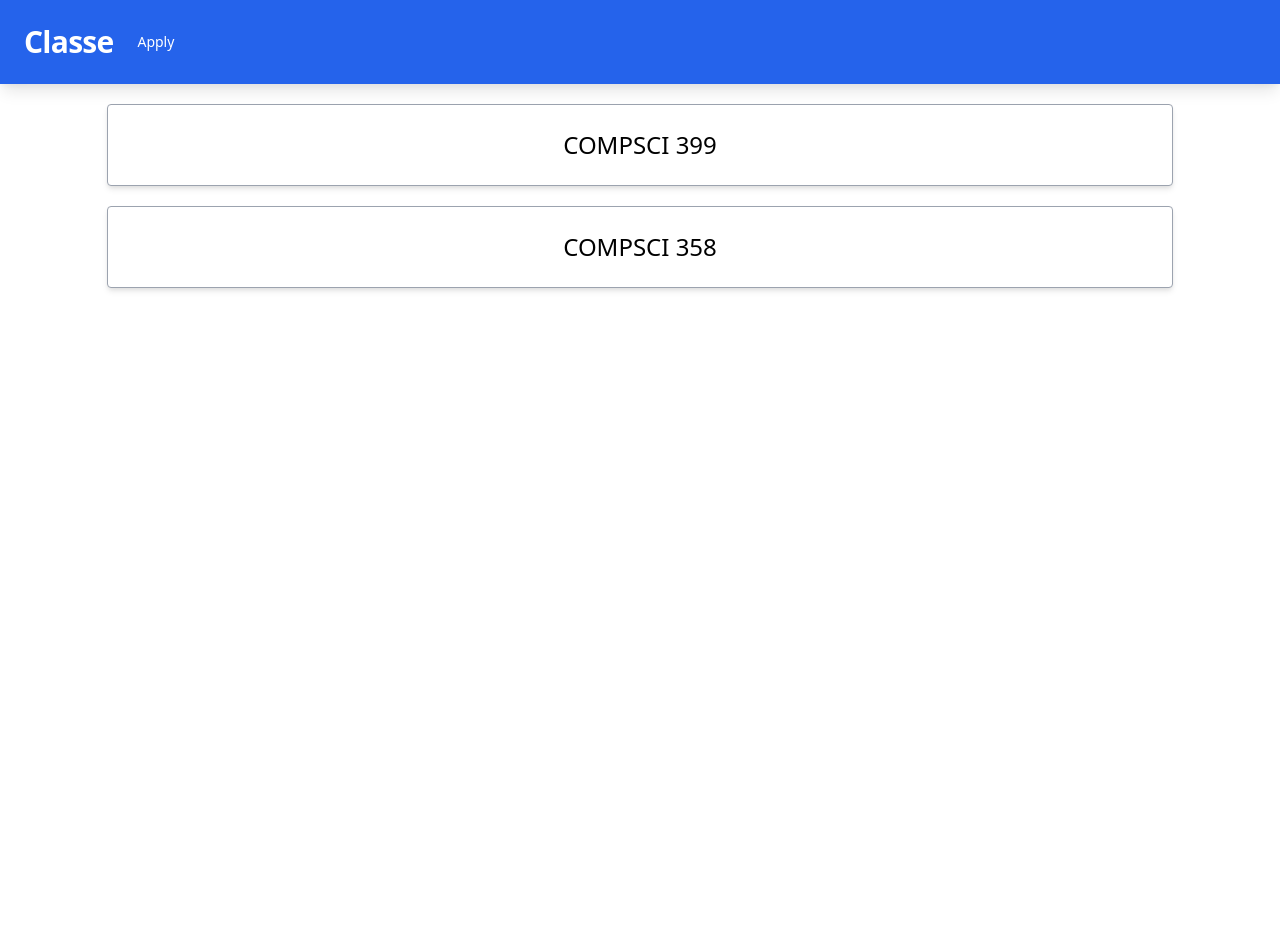
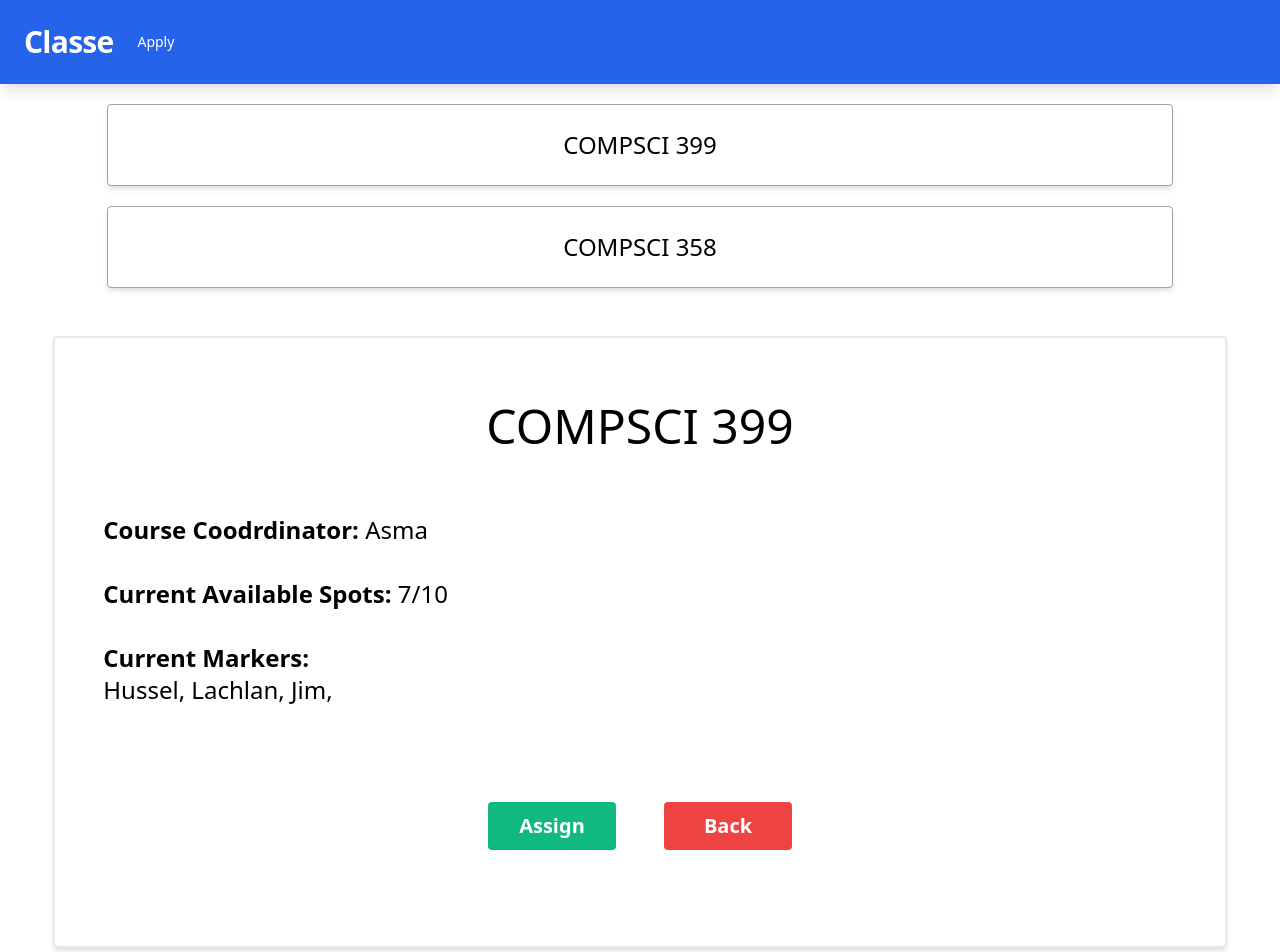
Before and after one commit to uoa-compsci-399/marker-allocation-tool-ui, a React (Create React App) app: page / in a window 1280 px wide. Shown: the top 952 px of the page. Before the commit the page ends 800 px from the top, so only its background shows below. Built offline with nearby package versions, Linux system fonts and the light colour scheme.

Commit message:
Course View UI added

```diff
--- /dev/null
+++ b/src/pages/CourseViewPage/ButtonGroup.tsx
@@ -0,0 +1,14 @@
+import React from 'react';
+
+import Button from '../../components/common-ui/BasicButton';
+
+const ButtonGroup = (): JSX.Element => {
+  return (
+    <div className="text-center space-x-12 my-24">
+      <Button colour="green" title="Assign" />
+      <Button colour="red" title="Back" />
+    </div>
+  );
+};
+
+export default ButtonGroup;
--- a/src/pages/CourseViewPage/Course.tsx
+++ b/src/pages/CourseViewPage/Course.tsx
@@ -1,6 +1,4 @@
 import React from 'react';
-
-// courseCood, courseId, courseName, availableSpots, maxSpots, currentMarkers
 
 interface CourseProps {
   courseCood: string;
@@ -12,18 +10,18 @@ interface CourseProps {
 }
 
 const Course = ({
-  courseCood,
+  //   courseCood,
   courseId,
   courseName,
-  availableSpots,
-  maxSpots,
-  currentMarkers,
-}: CourseProps): JSX.Element => {
+}: //   availableSpots,
+//   maxSpots,
+//   currentMarkers,
+CourseProps): JSX.Element => {
   return (
     <div className="w-5/6 h-full  overflow-auto bg-white mx-auto rounded shadow-md border-gray-400 border my-5 py-4">
       <div className="md:flex">
         <a
-          href={`/${courseId}`}
+          href={`/courses/${courseId}`}
           className="w-full text-center text-2xl my-2 font-medium hover:text-blue-600"
         >
           {courseName}
--- a/src/pages/CourseViewPage/CourseDetail.tsx
+++ b/src/pages/CourseViewPage/CourseDetail.tsx
@@ -1,7 +1,50 @@
 import React from 'react';
 
-const CourseDetail = (): JSX.Element => {
-  return <div>CourseDetail</div>;
+import ButtonGroup from './ButtonGroup';
+import { CourseData } from './type';
+
+interface CourseDetailProps {
+  courseData: CourseData[];
+}
+
+const CourseDetail = ({ courseData }: CourseDetailProps): JSX.Element => {
+  const {
+    courseCood,
+    // courseId,
+    courseName,
+    availableSpots,
+    maxSpots,
+    currentMarkers,
+  } = courseData[0];
+
+  const markers = currentMarkers.map((marker: string) => {
+    return (
+      <a href="/" className="">
+        {marker},{' '}
+      </a>
+    );
+  });
+
+  return (
+    <div className="w-11/12 h-full border-2 mx-auto shadow-md my-12 rounded">
+      <div className="text-center text-5xl my-16">{courseName}</div>
+      <div className="font-semibold text-2xl ml-12 my-8">
+        Course Coodrdinator:{' '}
+        <a href="/" className="font-normal">
+          {courseCood}
+        </a>
+      </div>
+      <div className="font-semibold text-2xl ml-12 my-8">
+        Current Available Spots:{' '}
+        <span className="font-normal">{`${availableSpots}/${maxSpots}`}</span>
+      </div>
+      <div className="font-semibold text-2xl ml-12 my-6">
+        Current Markers:
+        <div className="font-normal">{markers}</div>
+      </div>
+      <ButtonGroup />
+    </div>
+  );
 };
 
 export default CourseDetail;
--- a/src/pages/CourseViewPage/CourseList.tsx
+++ b/src/pages/CourseViewPage/CourseList.tsx
@@ -1,33 +1,23 @@
 import React from 'react';
 
 import Course from './Course';
+import { CourseData } from './type';
 
-const CourseList = (): JSX.Element => {
-  // Pretend that we fetch data from API by
-  // const dummyCourseData = await fetch(URL blah blah)
-  // And maybe that data will be something like:
-  const dummyCourseData = [
-    {
-      courseCood: 'Asma',
-      courseId: '399',
-      courseName: 'COMPSCI 399',
-      availableSpots: '7',
-      maxSpots: '10',
-      currentMarkers: ['Hussel', 'Lachlan', 'Darren'],
-    },
-    {
-      courseCood: 'John Doe',
-      courseId: '358',
-      courseName: 'COMPSCI 358',
-      availableSpots: '2',
-      maxSpots: '10',
-      currentMarkers: ['Darren', 'Songyan', 'Jim'],
-    },
-  ];
+interface CourseListProps {
+  courseData: CourseData[];
+}
 
+const CourseList = ({ courseData }: CourseListProps): JSX.Element => {
   // render courses with fetched data
-  const renderCourses = dummyCourseData.map(
-    ({ courseCood, courseId, courseName, availableSpots, maxSpots, currentMarkers }) => (
+  const renderCourses = courseData.map(
+    ({
+      courseCood,
+      courseId,
+      courseName,
+      availableSpots,
+      maxSpots,
+      currentMarkers,
+    }: CourseData) => (
       <Course
         courseCood={courseCood}
         courseId={courseId}
--- a/src/pages/CourseViewPage/index.tsx
+++ b/src/pages/CourseViewPage/index.tsx
@@ -1,11 +1,35 @@
 import React from 'react';
 
 import CourseList from './CourseList';
+import CourseDetail from './CourseDetail';
+
+// Pretend that we fetch data from API by
+// const dummyCourseData = await fetch(URL blah blah)
+// And maybe that data will be something like:
+const dummyCourseData = [
+  {
+    courseCood: 'Asma',
+    courseId: 'cs399',
+    courseName: 'COMPSCI 399',
+    availableSpots: '7',
+    maxSpots: '10',
+    currentMarkers: ['Hussel', 'Lachlan', 'Jim'],
+  },
+  {
+    courseCood: 'John Doe',
+    courseId: 'cs358',
+    courseName: 'COMPSCI 358',
+    availableSpots: '8',
+    maxSpots: '10',
+    currentMarkers: ['Darren', 'Songyan'],
+  },
+];
 
 const CourseViewPage = (): JSX.Element => {
   return (
     <div>
-      <CourseList />
+      <CourseList courseData={dummyCourseData} />
+      <CourseDetail courseData={dummyCourseData} />
     </div>
   );
 };
--- /dev/null
+++ b/src/pages/CourseViewPage/type.tsx
@@ -0,0 +1,8 @@
+export type CourseData = {
+  courseCood: string;
+  courseId: string;
+  courseName: string;
+  availableSpots: string;
+  maxSpots: string;
+  currentMarkers: string[];
+};
```
